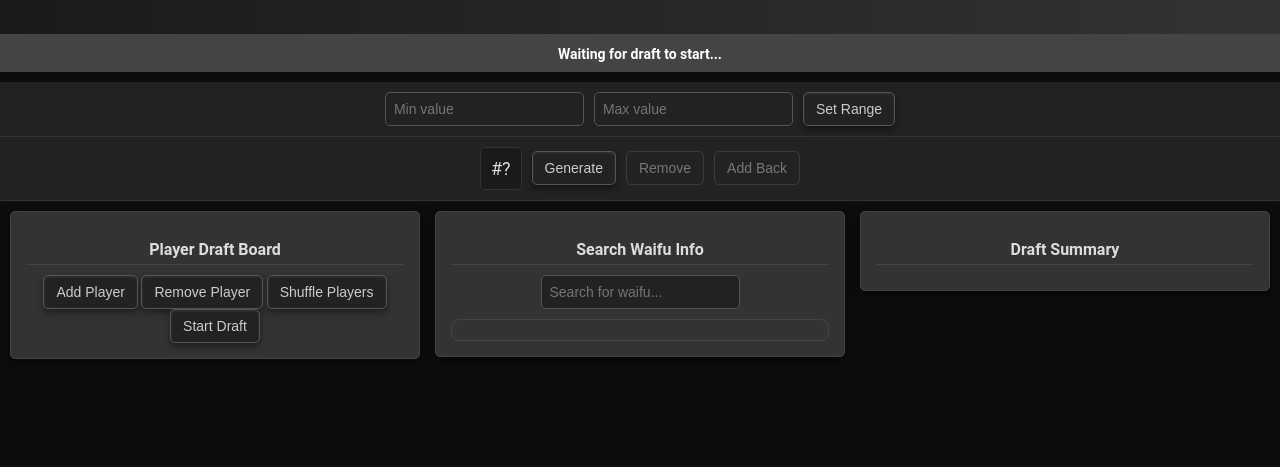
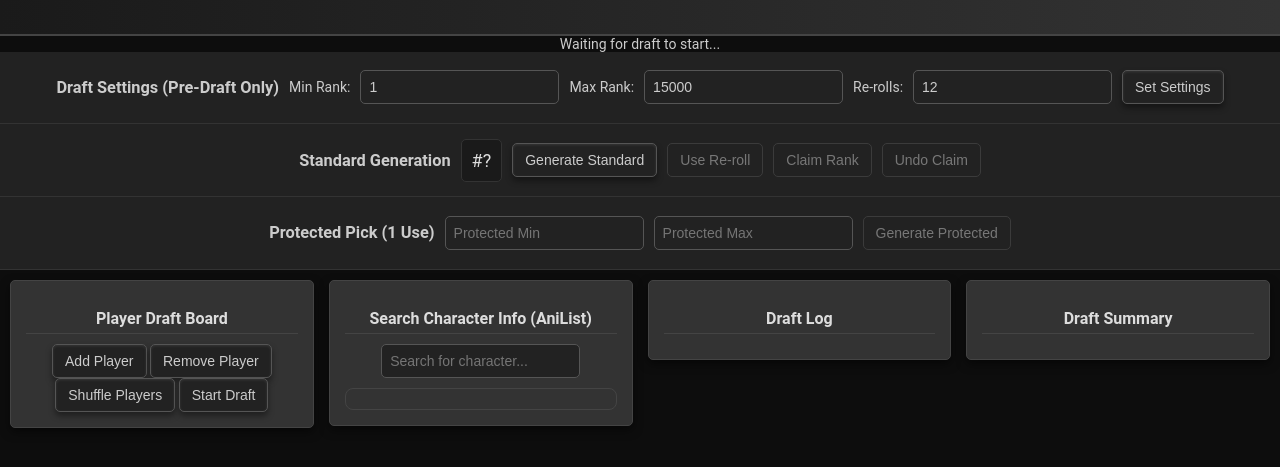
Before and after one commit to ghostkaiba/ANIMEWAIFUDRAFTAPP, a website: page index.html in a window 1280 px wide. Shown: the part 87-554 px from the top of the page. Drawn offline with nearby package versions, Linux system fonts and the light colour scheme; no server answers; a script that the page names is missing.

Commit message:
Update index.html

```diff
--- a/index.html
+++ b/index.html
@@ -11,58 +11,87 @@
     <h1>Anime Waifu Draft</h1>
   </header>
 
-</header>
-
-  <div id="turnIndicator" style="padding: 10px; font-weight: bold; background-color: #444; color: white; margin-bottom: 10px;">
+  <div id="turnIndicator" class="turn-indicator">
       Waiting for draft to start...
   </div>
 
 
+  <section class="number-container rng-section">
+    <h3>Draft Settings (Pre-Draft Only)</h3>
+    <label for="minValue">Min Rank:</label>
+    <input type="number" id="minValue" aria-label="Minimum Value" value="1" >
+    <label for="maxValue">Max Rank:</label>
+    <input type="number" id="maxValue" aria-label="Maximum Value" value="15000" >
 
-  <!-- Random Number Generator Section -->
-  <section class="number-container">
-    <input type="number" id="minValue" placeholder="Min value" min="1" aria-label="Minimum Value">
-    <input type="number" id="maxValue" placeholder="Max value" min="1" aria-label="Maximum Value">
-    <button onclick="setRange()" aria-label="Set Range">Set Range</button>
+    <label for="initialRerolls">Re-rolls:</label>
+    <input type="number" id="initialRerolls" value="12" min="0" aria-label="Initial Re-rolls">
+
+    <button onclick="setDraftSettings()" id="setSettingsButton" aria-label="Set Draft Settings">Set Settings</button>
   </section>
 
-  <section class="number-container">
+  <section class="number-container rng-section">
+     <h3>Standard Generation</h3>
      <div class="number-display" id="numberDisplay" aria-live="polite">#?</div>
-  <button onclick="generateNumber()" aria-label="Generate Number">Generate</button>
-  <button onclick="removeNumber()" id="removeButton" disabled aria-label="Remove Number">Remove</button>
-  <button onclick="addNumberBack()" id="addButton" disabled aria-label="Add Back Number">Add Back</button>
+     <button onclick="generateNumber()" id="generateButton" aria-label="Generate Number">Generate Standard</button>
+
+     <button onclick="useReroll()" id="rerollButton" disabled aria-label="Use Re-roll">Use Re-roll</button>
+
+     <button onclick="removeNumber()" id="removeButton" disabled aria-label="Claim Rank (Remove)">Claim Rank</button>
+     <button onclick="addNumberBack()" id="addButton" disabled aria-label="Undo Claim (Add Back)">Undo Claim</button>
   </section>
 
 
-  <!-- Main Content -->
+  <section class="number-container rng-section protected-pick-section">
+      <h3>Protected Pick (1 Use)</h3>
+      <input type="number" id="protectedMin" placeholder="Protected Min" min="1" aria-label="Protected Minimum Value">
+      <input type="number" id="protectedMax" placeholder="Protected Max" min="1" aria-label="Protected Maximum Value">
+      <button onclick="generateProtectedPick()" id="protectedGenerateButton" disabled aria-label="Generate Protected Pick">Generate Protected</button>
+  </section>
+
+
+
   <div class="container">
-    <!-- Player Draft Board Section -->
-    <div class="box">
+
+    <div class="box player-board-box">
       <h2>Player Draft Board</h2>
       <div id="playerBoard"></div>
+      <div class="player-management-buttons">
           <button onclick="addPlayer()">Add Player</button>
           <button onclick="removePlayer()">Remove Player</button>
           <button onclick="shufflePlayers()">Shuffle Players</button>
           <button onclick="startDraft()">Start Draft</button>
+          <button id="adminEditButton" onclick="toggleAdminEdit()" style="display: none;">Enable Post-Draft Edits</button>
+      </div>
     </div>
 
-   <!-- Waifu Search Section -->
-<div class="box">
-  <h2>Search Waifu Info</h2>
-  <input type="text" id="searchInput" placeholder="Search for waifu..." oninput="searchWaifu()" aria-label="Search Waifu">
+
+    <div class="box search-box">
+      <h2>Search Character Info (AniList)</h2>
+      <input type="text" id="searchInput" placeholder="Search for character..." oninput="searchWaifu()" aria-label="Search Waifu">
       <div id="searchResults" class="search-results"></div>
     </div>
 
 
+    <div class="box draft-log-box">
+      <h2>Draft Log</h2>
+      <div id="draftLogEntries"></div>
+    </div>
 
-    <!-- Draft Summary Section -->
-    <div class="box">
+
+    <div class="box draft-summary-box">
       <h2>Draft Summary</h2>
       <div id="summaryBoard"></div>
-    </div>
+
     </div>
 
+  </div>
+
+
+  <script src="/socket.io/socket.io.js"></script>
+
   <script src="scripts.js" defer></script>
+
+
 
   <script src='https://cdn.jsdelivr.net/npm/@widgetbot/crate@3' async defer>
     new Crate({
@@ -71,8 +100,6 @@
     })
 </script>
 
-<script src="/socket.io/socket.io.js"></script>
 
-<script src="scripts.js" defer></script>
 </body>
 </html>
```
Lines whose indentation alone changed are shown as unchanged.
